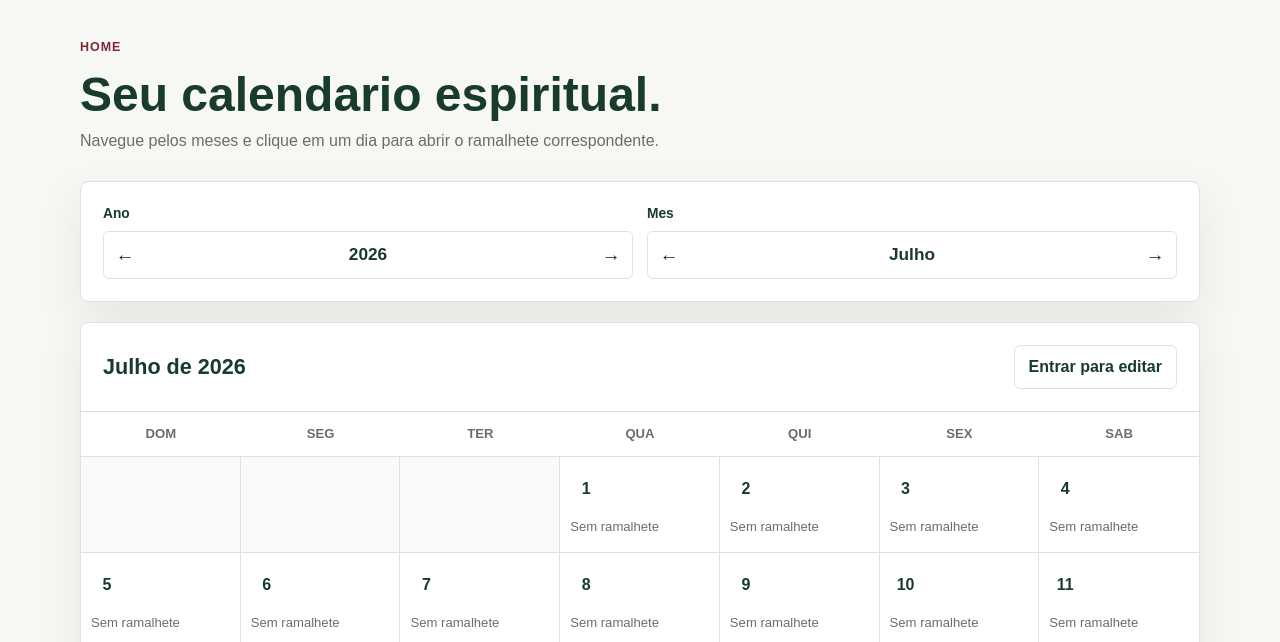
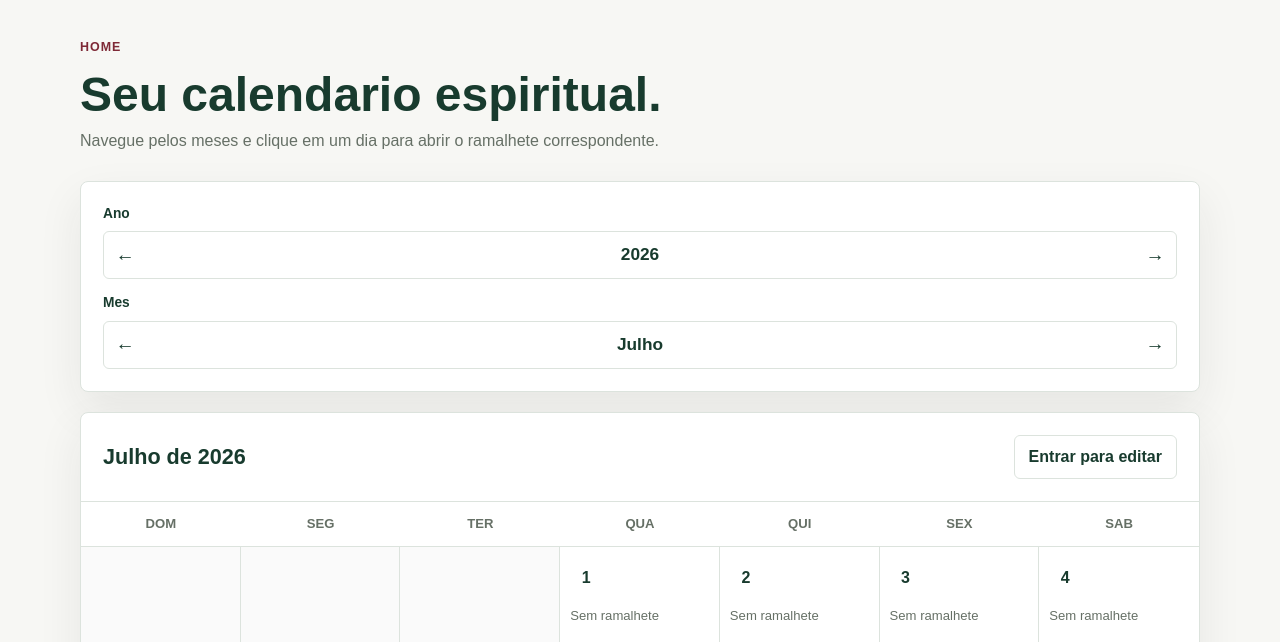
Before and after one commit to yRicke/RamalheteEspiritual, a Django app: page / in a window 1280 px wide. Shown: the part 73-715 px from the top of the page. Run offline with Django 5.2, Linux system fonts and the light colour scheme.

Commit message:
style(calendar): stack month below year

```diff
--- a/app/static/app/css/styles.css
+++ b/app/static/app/css/styles.css
@@ -233,7 +233,7 @@ textarea {
 
 .calendar-toolbar {
     display: grid;
-    grid-template-columns: repeat(2, minmax(0, 1fr));
+    grid-template-columns: minmax(0, 1fr);
     gap: 14px;
     padding: 22px;
     margin-top: 28px;
```
